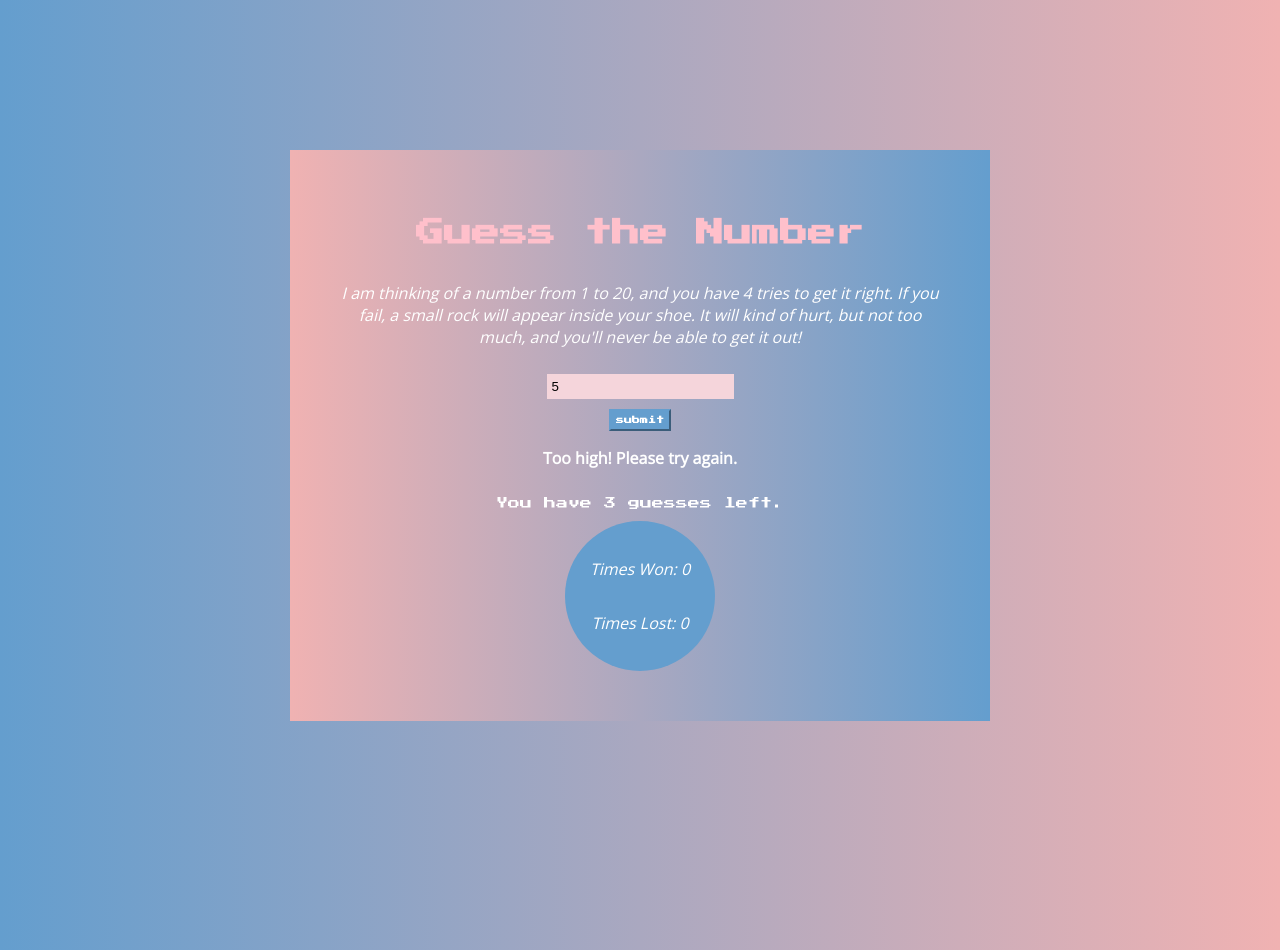
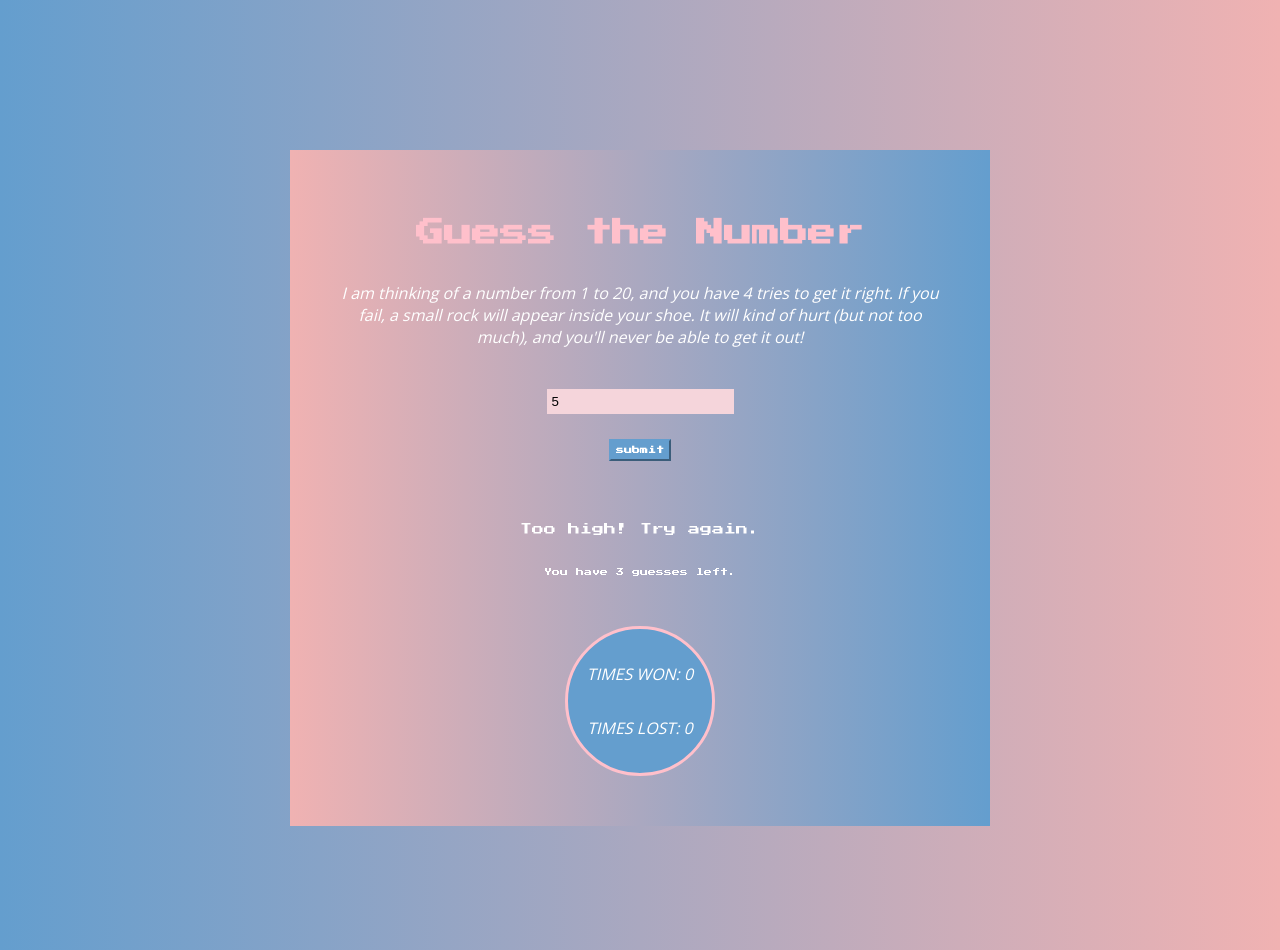
Before and after one commit to emmaegstad/lab-01-guess-number, a website: page index.html in a window 1280 px wide. Both pictures are taken after typing "5" into the empty fields and a click on the button "submit". Drawn offline with nearby package versions, Linux system fonts and the light colour scheme.

Commit message:
updated won/lost counter styling, updated fonts

```diff
--- a/app.js
+++ b/app.js
@@ -25,27 +25,31 @@ submitButton.addEventListener('click', () => {
     remainingGuessText.innerText = `You have ${remainingGuesses} guesses left.`;
 
     const userGuess = Number(guessInput.value);
+
+    if (isNaN(userGuess) !== true) {
+
         if (userGuess === correctNum) {
             timesWonCount++;
-        timesWon.innerText = `Times won: ${timesWonCount}`;
+            timesWon.innerText = `TIMES WON: ${timesWonCount}`;
             resultText.innerText = 'Correct! You win.';
             remainingGuessText.style.display = 'none';
             submitButton.style.display = 'none';
             resetButton.style.display = 'block';
         } else if (remainingGuesses === 0) {
             timesLostCount++;
-        timesLost.innerText = `Times lost: ${timesLostCount}`;
-        resultText.innerText = 'You lose. Out of guesses.';
-        remainingGuessText.style.display = 'none';
+            timesLost.innerText = `TIMES LOST: ${timesLostCount}`;
+            resultText.innerText = 'No more guesses. You lose.';
+            // remainingGuessText.style.display = 'none';
             submitButton.style.display = 'none';
             resetButton.style.display = 'block';
         } else if (userGuess > correctNum) {
             hint = 'Too high!';
-        resultText.innerText = `${hint} Please try again.`;
+            resultText.innerText = `${hint} Try again.`;
         } else if (userGuess < correctNum) {
             hint = 'Too low!';
             resultText.innerText = 'Incorrect. Please try again.';
-        resultText.innerText = `${hint} Please try again.`;
+            resultText.innerText = `${hint} Try again.`;
+        }
     }
 });
 
--- a/index.html
+++ b/index.html
@@ -15,15 +15,15 @@
 <body>
 <main>
 <h1 id="title">Guess the Number</h1>
-<p id="rules">I am thinking of a number from 1 to 20, and you have 4 tries to get it right. If you fail, a small rock will appear inside your shoe. It will kind of hurt, but not too much, and you'll never be able to get it out!</p>
+<p id="rules">I am thinking of a number from 1 to 20, and you have 4 tries to get it right. If you fail, a small rock will appear inside your shoe. It will kind of hurt (but not too much), and you'll never be able to get it out!</p>
 <input type="number" id="guess-input">
 <button id="submit-button">submit</button>
 <button id="reset-button">Play Again</button>
-<p id="result-text"></p>
+<p id="result-text">Make your guess (and make it good).</p>
 <p id="remaining-guesses">You have 4 guesses left.</p>
 <section id="win-lose">
-<p id="win-count">Times Won: 0</p>
-<p id="lose-count">Times Lost: 0</p>
+<p id="win-count">TIMES WON: 0</p>
+<p id="lose-count">TIMES LOST: 0</p>
 </section>
 </main>
     <script type="module" src="./app.js"></script>
--- a/styles/style.css
+++ b/styles/style.css
@@ -18,7 +18,7 @@ h1 {
 #rules {
   font-style: italic;
   text-align: center;
-  padding-bottom: 10px;
+  padding-bottom: 25px;
   color: white;
 }
 
@@ -35,7 +35,7 @@ main {
   background-color: rgb(245, 213, 219);
   border-style: none;
   padding: 5px;
-  margin-bottom: 10px;
+  margin-bottom: 25px;
 }
 
 #reset-button {
@@ -48,6 +48,7 @@ button {
   font-weight: bold;
   color: white;
   padding: 5px;
+  margin-bottom: 50px;
   font-size: 1vh;
   font-family: 'Press Start 2P', cursive;
 }
@@ -55,13 +56,15 @@ button {
 #remaining-guesses {
   font-family: 'Press Start 2P', cursive;
   color: white;
-  font-size: 1.5vh;
-  /* margin-bottom: 20px; */
+  font-size: 1vh;
+  margin-bottom: 50px;
 }
 
 #result-text {
+  font-family: 'Press Start 2P', cursive;
   color: white;
-  font-weight: bold;
+  font-size: 1.5vh;
+  margin-bottom: 25px;
 }
 
 #win-lose {
@@ -76,4 +79,5 @@ button {
   background-color: rgb(100, 158, 206);
   color: white;
   font-style: italic;
+  border: 3px pink solid;
 }
```
Lines whose indentation alone changed are shown as unchanged.
